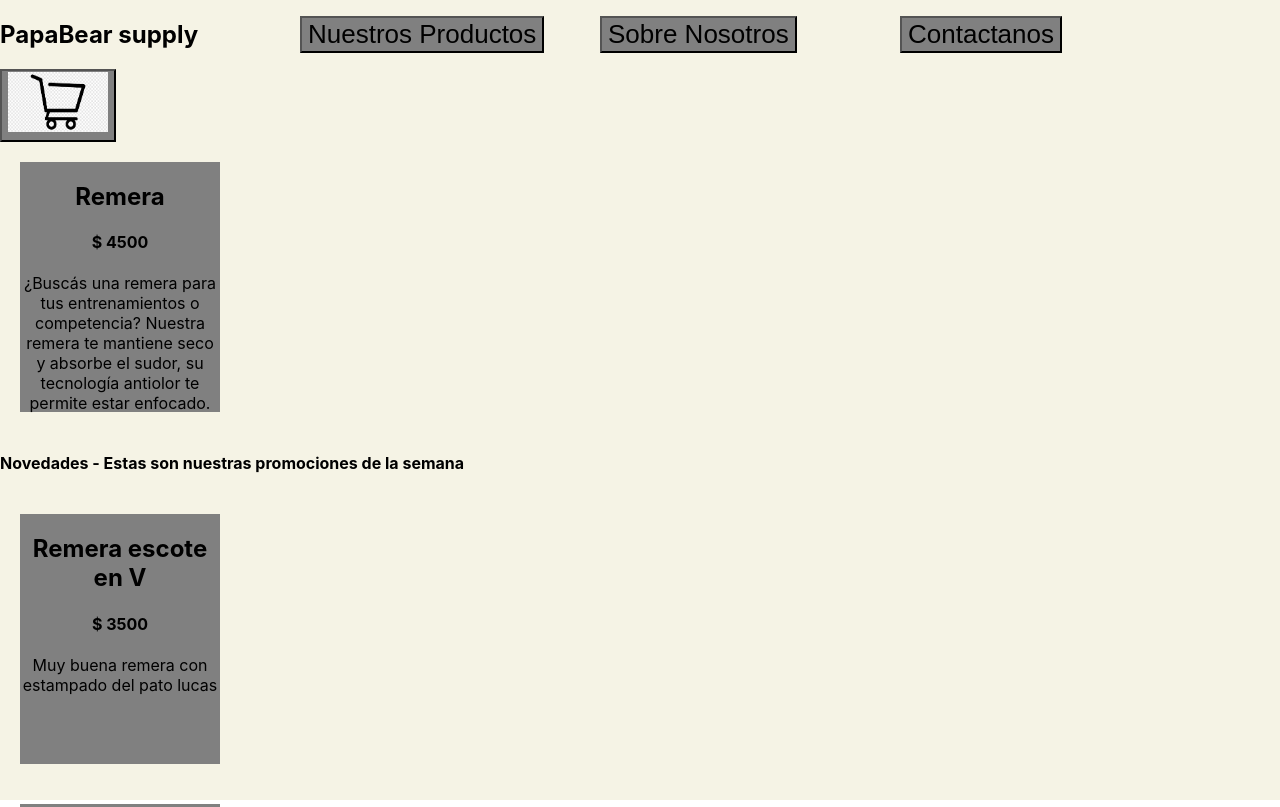
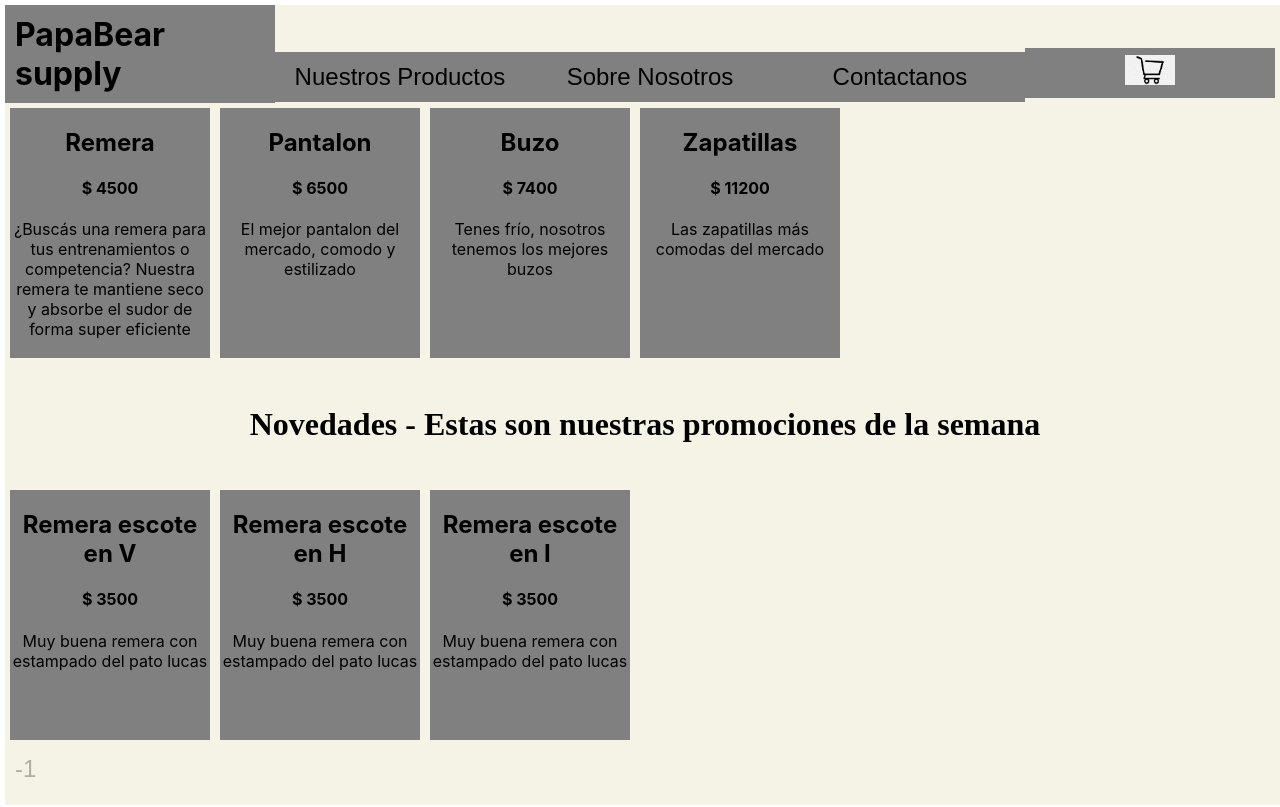
Before and after one commit to ezefgomez/PapaBear.ViteProject, a React (Vite) app: page / in a window 1280 px wide. Shown: the top 807 px of the page. Built offline with nearby package versions, Linux system fonts and the light colour scheme.

Commit message:
Se agrego contador para carrito de compras y acomodé los articulos

```diff
--- a/src/App.css
+++ b/src/App.css
@@ -37,6 +37,16 @@
   }
 }
 
+.container {
+  display: flex;
+  flex-direction: row;
+  align-items: center;
+}
+
 button {
-  font-size: calc(10px + 2vmin);
+  font-size: 1.5em;
+  border: 0;
+  padding: 0;
+  background: none;
+  cursor: pointer;
 }
--- a/src/App.jsx
+++ b/src/App.jsx
@@ -3,17 +3,32 @@ import './App.css'
 import Navbar from './Navbar/Navbar';
 import Novedades from './Novedades';
 import CardArticulos from './cardArticulos';
+import BoxCarrito from './components/BoxCarrito'
 
 function App() {
 
   return (
-        <div style={{ background: "#F5F3E5", width: "100vw", height: "100vh"}}>
 
-          <Navbar />
+        <div style={{ background: "#F5F3E5", width: "100vw", height: "100vh", margin: "5px"}}>
 
-          <CardArticulos backgroundColor="grey" title="Remera" price="$ 4500" description="¿Buscás una remera para tus entrenamientos o competencia? Nuestra remera  te mantiene seco y absorbe el sudor, su tecnología antiolor te permite estar enfocado." />
+          <div>
+            <Navbar />
+          </div>
 
-          <Novedades />
+          <div className="container">
+            <CardArticulos backgroundColor="grey" title="Remera" price="$ 4500" description="¿Buscás una remera para tus entrenamientos o competencia? Nuestra remera  te mantiene seco y absorbe el sudor de forma super eficiente" />
+            <CardArticulos backgroundColor="grey" title="Pantalon" price="$ 6500" description="El mejor pantalon del mercado, comodo y estilizado" />
+            <CardArticulos backgroundColor="grey" title="Buzo" price="$ 7400" description="Tenes frío, nosotros tenemos los mejores buzos" />
+            <CardArticulos backgroundColor="grey" title="Zapatillas" price="$ 11200" description="Las zapatillas más comodas del mercado" />
+          </div>
+
+          <div>
+            <Novedades />
+          </div>
+
+          <div className="container">
+            <BoxCarrito />
+          </div>
 
         </div>
   );
--- a/src/Navbar/Navbar.jsx
+++ b/src/Navbar/Navbar.jsx
@@ -4,21 +4,13 @@ import carrito from './carrito.png'
 
 export default function Navbar() {
     return (
-        <nav className="navbar navbar-expand-sm navbar-dark bg-dark">
-            <div className="navbar-collapse">
-                <h1 style={{color: "black", width: "300px", display: "inline-block"}}>PapaBear supply</h1>
-                <div className="navbar-nav" style={{width: "300px",  display: "inline-block"}}>
-                    <button type="button" style={{backgroundColor:"grey",  display: "inline-block"}}>Nuestros Productos</button>
-                </div>
-                <div className="navbar-nav" style={{color: "white", width: "300px",  display: "inline-block"}}>
-                    <button type="button" style={{backgroundColor:"grey"}}>Sobre Nosotros</button>
-                </div>
-                <div className="navbar-nav" style={{color: "white", width: "300px",  display: "inline-block"}}>
-                    <button type="button" style={{backgroundColor:"grey"}}>Contactanos</button>
-                </div>
-                <div className="navbar-nav" style={{color: "white", width: "100px",  display: "inline-block"}}>
-                    <button type="button" style={{backgroundColor:"grey"}}><img src={carrito} alt="" style={{width: "100px", height: "60px"}} /></button>
-                </div>
+        <nav>
+            <div>
+                <h1 style={{backgroundColor:"grey", margin: "0", padding:"10px",color: "black", width: "250px", display:"inline-block", fontSize: "2em"}}>PapaBear supply</h1>
+                <button type="button" style={{backgroundColor:"grey", height: "50px", width: "250px", display:"inline-block"}}>Nuestros Productos</button>
+                <button type="button" style={{backgroundColor:"grey", height: "50px", width: "250px", display:"inline-block"}}>Sobre Nosotros</button>
+                <button type="button" style={{backgroundColor:"grey", height: "50px", width: "250px", display:"inline-block"}}>Contactanos</button>
+                <button type="button" style={{backgroundColor:"grey", height: "50px", width: "250px", display:"inline-block"}}><img src={carrito} alt="" style={{width: "50px", height: "30px"}} /></button>
             </div>
         </nav>
     )
--- a/src/Novedades.jsx
+++ b/src/Novedades.jsx
@@ -5,11 +5,13 @@ const Novedades = () => {
     return (
         <div>
             <div>
-                <h4>Novedades - Estas son nuestras promociones de la semana</h4>
+                <h4 style={{ fontFamily: "Times New Roman", textAlign: "center", fontSize: "2em" }}>Novedades - Estas son nuestras promociones de la semana</h4>
             </div>
+            <div style={{ display: "flex"}}>
             <CardArticulos backgroundColor="#89DFDC" title="Remera escote en V" price="$ 3500" description="Muy buena remera con estampado del pato lucas" />
             <CardArticulos backgroundColor="#89DFDC" title="Remera escote en H" price="$ 3500" description="Muy buena remera con estampado del pato lucas" />
             <CardArticulos backgroundColor="#89DFDC" title="Remera escote en I" price="$ 3500" description="Muy buena remera con estampado del pato lucas" />
+            </div>
         </div>
     )
 }
--- a/src/cardArticulos.jsx
+++ b/src/cardArticulos.jsx
@@ -3,13 +3,11 @@ import React from 'react'
 const CardArticulos = ({title, price, description,}) => {
 
     return (
-        <div>
-            <div style={{width: "200px", height: "250px", margin: "20px", display: "inline-block", backgroundColor: "grey"}}>
+            <div style={{width: "200px", height: "250px", margin: "5px", backgroundColor: "grey"}}>
                 <h2 style={{textAlign:"center"}}> {title} </h2>
                 <h4 style={{textAlign:"center"}}> {price} </h4>
                 <p style={{textAlign:"center"}}> {description} </p>
             </div>
-        </div>
     )
 
 }
--- /dev/null
+++ b/src/components/BoxCarrito.jsx
@@ -0,0 +1,24 @@
+import React, { useState } from "react"
+
+export default function agregarArticulos () {
+
+    const [numero, setNumero] = useState(0)
+
+    function handleMenos () {
+        setNumero(numero - 1)
+    }
+
+    function handleMas () {
+        setNumero(numero + 1)
+    }
+
+return (
+    <div style={{margin: "0", padding:"10px",color: "black", width: "250px", display:"inline-block", fontSize: "1em"}}>
+
+        <button disabled={numero <= 1} onClick={handleMenos}> -1 </button>
+        <h1>{numero}</h1>
+        <button onClick={handleMas}> +1 </button>
+
+    </div>
+)
+}
```
